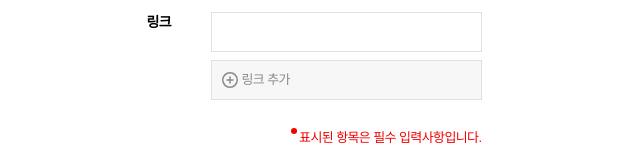
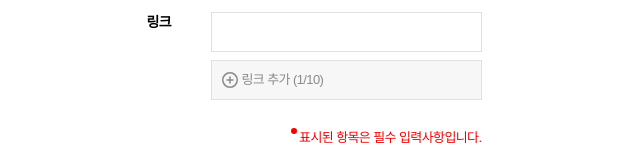
Before and after one commit to CDS-Seminar-Team3/CDS3-Client, a React (Vite) app: page /createPetition in a window 1280 px wide. Shown: the part 785-945 px from the top of the page, without its empty margins (326-966 px from the left). Built offline with nearby package versions, Linux system fonts and the light colour scheme.

Commit message:
feat: 링크 개수 10개 제한 및 링크 개수 보여주기 기능

```diff
--- a/src/components/createPetition/InputForm.jsx
+++ b/src/components/createPetition/InputForm.jsx
@@ -12,7 +12,9 @@ const InputForm = () => {
   const [links, setLinks] = useState(['']);
 
   const addLink = () => {
-    setLinks([...links, '']);
+    if (links.length < 10) {
+      setLinks([...links, '']);
+    }
   };
 
   const onChangeCategory = e => {
@@ -87,7 +89,7 @@ const InputForm = () => {
           })}
           <button onClick={addLink}>
             <IcLinkAdd />
-            <div>링크 추가</div>
+            <div>링크 추가 ({links.length}/10)</div>
           </button>
         </div>
       </div>
```
